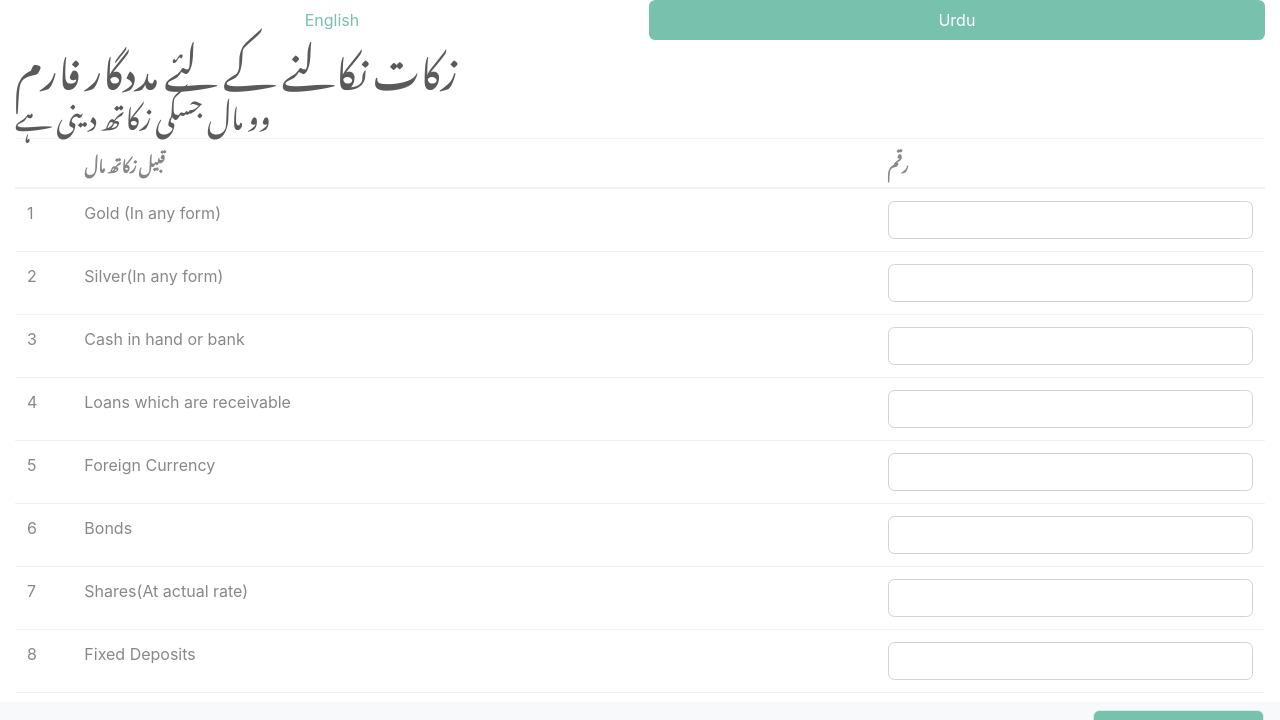
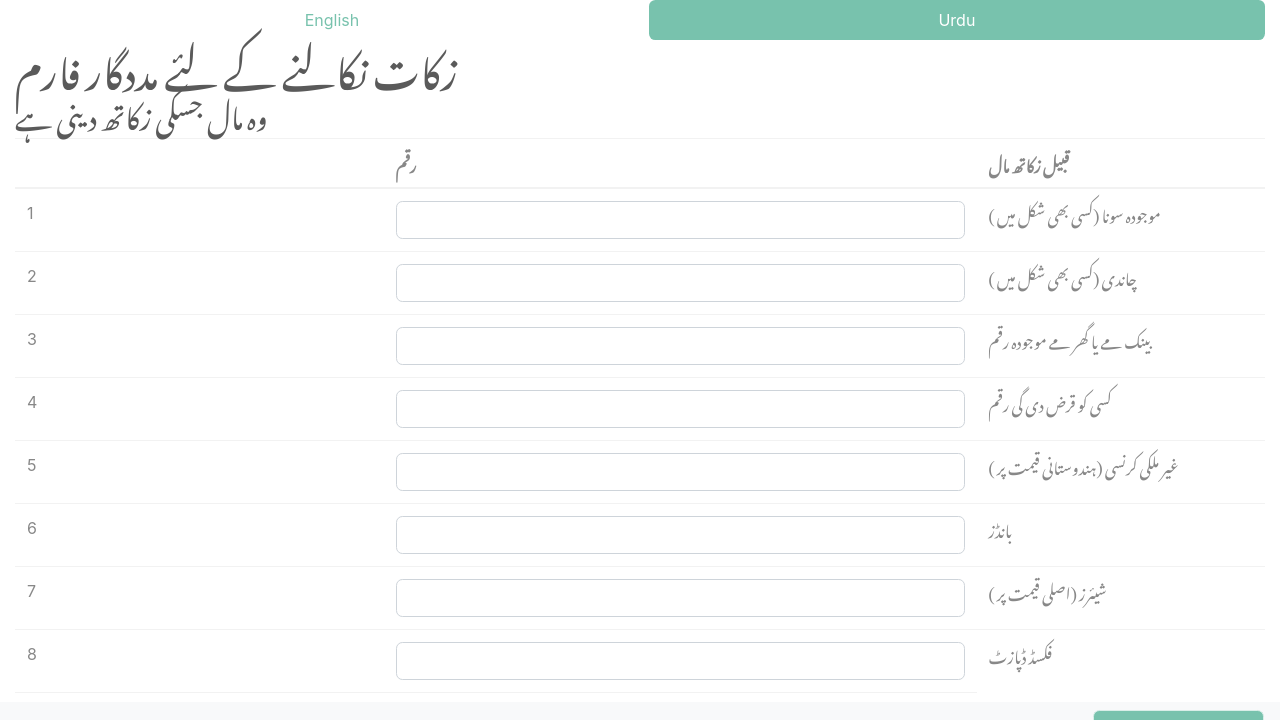
Before and after one commit to doctorjana/zakat, a plain HTML site: page index.html in a window 1280 px wide. Both pictures are taken after a click on the link "Urdu". Shown: the top 720 px of the page. Drawn offline with nearby package versions, Linux system fonts and the light colour scheme.

Commit message:
moreUrdu

```diff
--- a/index.html
+++ b/index.html
@@ -48,58 +48,68 @@
                 <thead>
                   <tr>
                     <th> </th>
-                    <th id="PayableAssets" class="urdu">ASSETS</th>
+                    <th class="englishText">ASSETS</th>
                     <th id="PayableAmount" class="urdu">AMOUNT(in Rs.)</th>
+                    <th class="urduText urdu" style="display: none">قبیل زکاتھ مال</th>
                   </tr>
                 </thead>
                 <tbody>
                   <tr>
                     <td>1</td>
-                    <td>Gold (In any form)</td>
+                    <td class="englishText">Gold (In any form)</td>
                     <td><input id="gold" class="form-control payable" type="number"></td>
+                    <td class="urduText urdu" style="display: none">موجودہ سونا (کسی بھی شکل میں )</td>
                   </tr>
                   <tr>
                     <td>2</td>
-                    <td>Silver(In any form)</td>
+                    <td class="englishText">Silver(In any form)</td>
                     <td><input id="silver" class="form-control payable" type="number"></td>
+                    <td class="urduText urdu" style="display: none">چاندی (کسی بھی شکل میں )</td>
                   </tr>
                   <tr>
                     <td>3</td>
-                    <td>Cash in hand or bank</td>
+                    <td class="englishText">Cash in hand or bank</td>
                     <td><input id="cash" class="form-control payable" type="number"></td>
+                    <td class="urduText urdu" style="display: none">بینک مے یا گھر مے موجودہ رقم </td>
                   </tr>
                   <tr>
                     <td>4</td>
-                    <td>Loans which are receivable</td>
+                    <td class="englishText">Loans which are receivable</td>
                     <td><input id="loans" class="form-control payable" type="number"></td>
+                    <td class="urduText urdu" style="display: none">کسی کو قرض دی گی رقم </td>
                   </tr>
                   <tr>
                     <td>5</td>
-                    <td>Foreign Currency</td>
+                    <td class="englishText">Foreign Currency</td>
                     <td><input id="foreigncash" class="form-control payable" type="number"></td>
+                    <td class="urduText urdu" style="display: none">غیر ملکی کرنسی (ہندوستانی قیمت پر )</td>
                   </tr>
                   <tr>
                     <td>6</td>
-                    <td>Bonds</td>
+                    <td class="englishText">Bonds</td>
                     <td><input id="bonds" class="form-control payable" type="number"></td>
+                    <td class="urduText urdu" style="display: none">بانڈز  </td>
+
                   </tr>
                   <tr>
                     <td>7</td>
-                    <td>Shares(At actual rate)</td>
+                    <td class="englishText">Shares(At actual rate)</td>
                     <td><input id="shares" class="form-control payable" type="number"></td>
+                     <td class="urduText urdu" style="display: none">شیئرز (اصلی قیمت پر )</td>
                   </tr>
                   <tr>
                     <td>8</td>
-                    <td>Fixed Deposits</td>
+                    <td class="englishText">Fixed Deposits</td>
                     <td><input id="fixedDeposits" class="form-control payable" type="number"></td>
+                    <td class="urduText urdu" style="display: none">فکسڈ ڈپازٹ  </td>
                   </tr>
                   <tr>
                     <td>9</td>
-                    <td>Amount deposited for future(eg. Marriage, Haj, Construction, etc.)</td>
+                    <td class="englishText">Amount deposited for future(eg. Marriage, Haj, Construction, etc.)</td>
                     <td><input id="deposit" class="form-control payable" type="number"></td>
                   </tr>
                   <tr>
-                    <td>11</td>
+                    <td class="englishText">11</td>
                     <td>Amount put with any other person as amaanath</td>
                     <td><input id="amaanath" class="form-control payable" type="number"></td>
                   </tr>
@@ -280,11 +290,11 @@
             //Subheading 1
             $("#ZakathPayableAssets").html("ZAKAATH PAYABLE ASSETS")
 
-            //Assets
-            $("#PayableAssets").html("ASSETS")
-
             //Payable Amount
             $("#PayableAmount").html("AMOUNT(in Rs.)")
+
+            $(".englishText").show();
+            $(".urduText").hide();
         });
 
         //Urdu Functions
@@ -298,13 +308,13 @@
             $("#MainHeading").html("زکات نکالنے کے لئے مددگار فارم");
 
             //Subheading 1
-            $("#ZakathPayableAssets").html("وو مال جسکی زکاتھ   دینی ہے")
+            $("#ZakathPayableAssets").html("وہ مال جسکی زکاتھ   دینی ہے")
 
-            //Assets
-            $("#PayableAssets").html("قبیل زکاتھ مال")
 
             //Payable Amount
             $("#PayableAmount").html("رقم ")
+            $(".englishText").hide();
+            $(".urduText").show();
         });
     });
 
```
